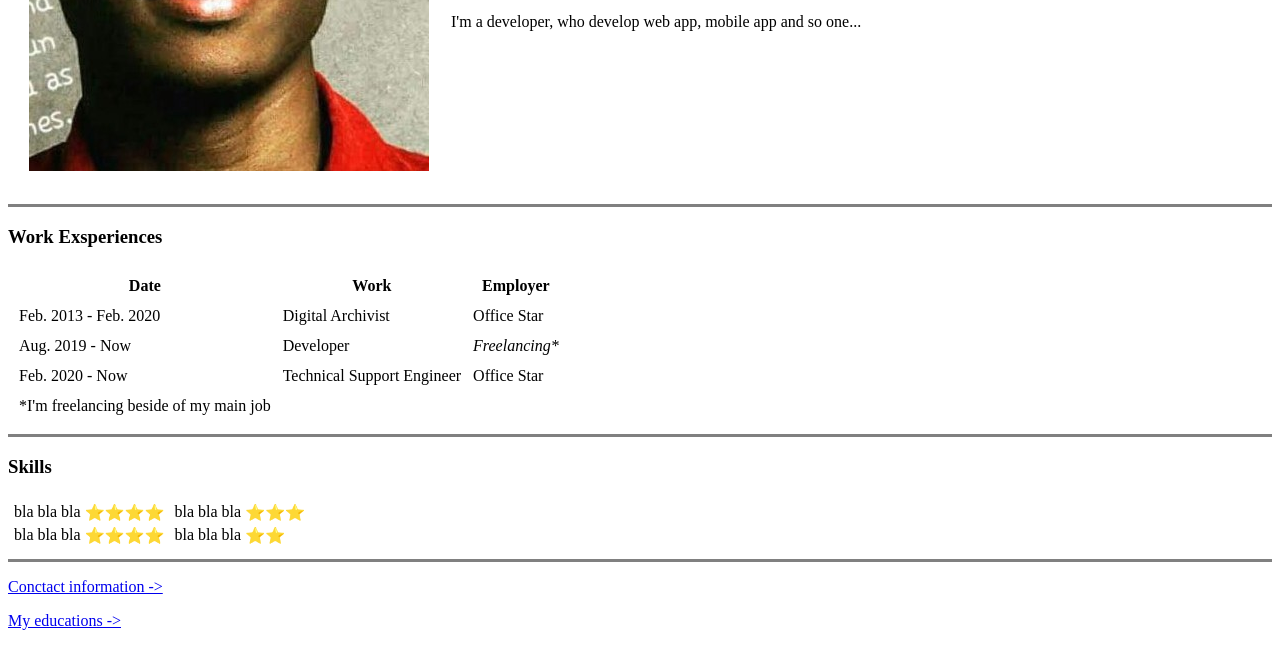
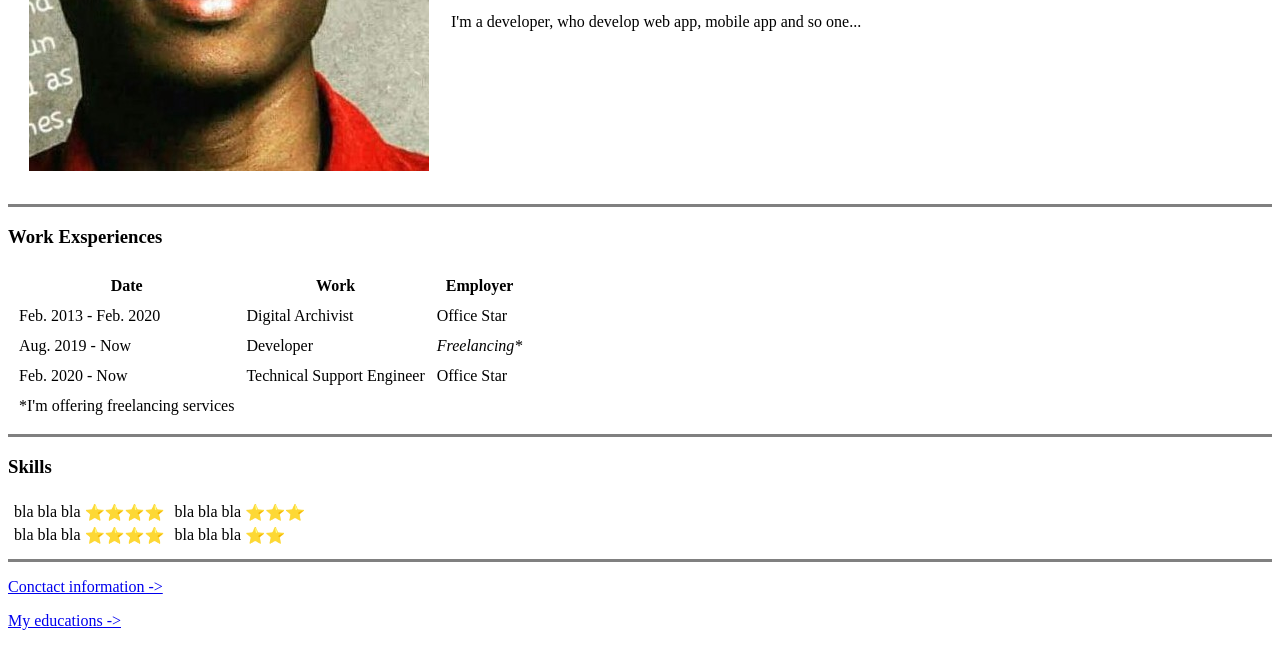
Before and after one commit to nico-arch/cv, a plain HTML site: page index.html in a window 1280 px wide. Shown: the part 258-904 px from the top of the page. Drawn offline with Linux system fonts and the light colour scheme.

Commit message:
Updated the index

```diff
--- a/index.html
+++ b/index.html
@@ -58,7 +58,7 @@
 
     <tfoot>
       <tr>
-        <td>*I'm freelancing beside of my main job</td>
+        <td>*I'm offering freelancing services</td>
       </tr>
     </tfoot>
 
```
